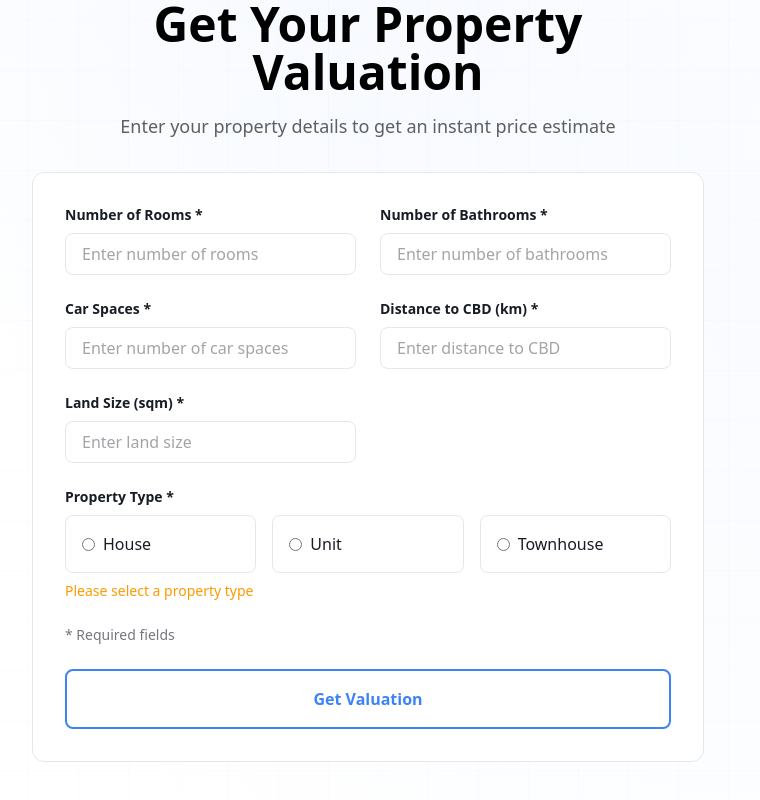
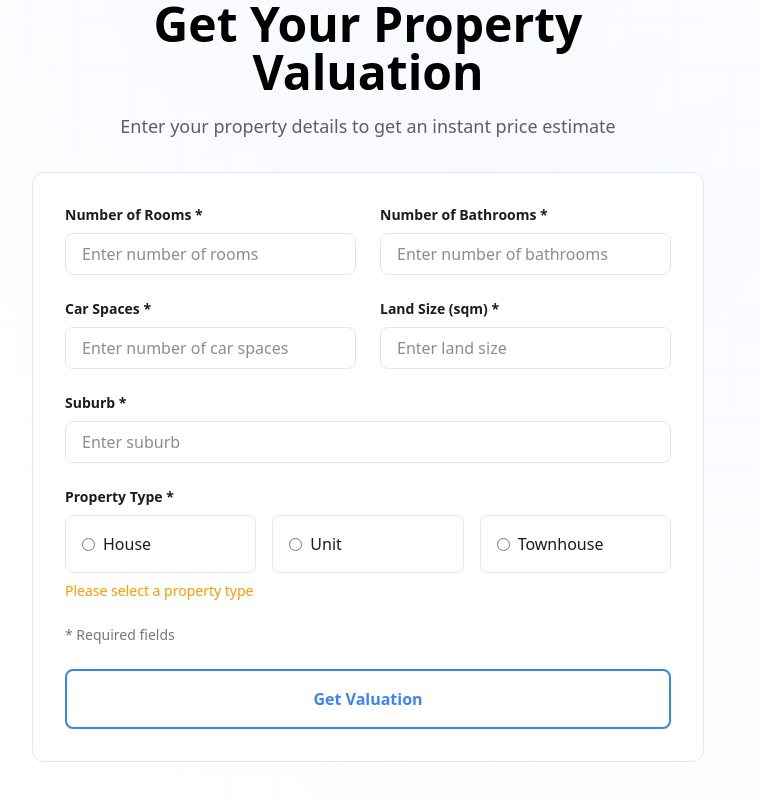
Before and after one commit to RafeUmair/houseMarketPredictor, a React app in the folder frontend/frontend/: page / in a window 1280 px wide. Shown: the part 880-1680 px from the top of the page, without its empty margins (272-1032 px from the left). Built offline with nearby package versions, Linux system fonts and the light colour scheme; the HTML template or start-up script is replaced by a standard one.

Commit message:
Swapped distance to cbd field with suburb

```diff
--- a/frontend/frontend/src/components/NavBar.jsx
+++ b/frontend/frontend/src/components/NavBar.jsx
@@ -26,11 +26,11 @@ export const Navbar = () => {
           <a href="#home" className="hover:text-primary transition">
             Home
           </a>
-          <a href="#about" className="hover:text-primary transition">
-            About
-          </a>
           <a href="#valuation" className="hover:text-primary transition">
             Valuation
+          </a>
+          <a href="#map" className="hover:text-primary transition">
+            Map
           </a>
         </nav>
 
--- a/frontend/frontend/src/components/ValuationSection.jsx
+++ b/frontend/frontend/src/components/ValuationSection.jsx
@@ -5,11 +5,11 @@ export const ValuationSection = () => {
     Rooms: "",
     Bathroom: "",
     Car: "",
-    Distance_to_CBD: "",
     Landsize: "",
     Type_h: 0,
     Type_u: 0,
     Type_t: 0,
+    Suburb: "",
   });
 
   const [loading, setLoading] = useState(false);
@@ -44,8 +44,8 @@ export const ValuationSection = () => {
     setError(null);
     setPrediction(null);
 
-    //Validate required fields
-    const requiredFields = ['Rooms', 'Bathroom', 'Car', 'Distance_to_CBD', 'Landsize'];
+    // Validate required fields
+    const requiredFields = ['Rooms', 'Bathroom', 'Car', 'Landsize', 'Suburb'];
     const emptyFields = requiredFields.filter(field => formData[field] === "" || formData[field] === null);
 
     if (emptyFields.length > 0) {
@@ -60,24 +60,22 @@ export const ValuationSection = () => {
       return;
     }
 
-    //Convert string values to numbers for API
+    // Prepare data for API
     const numericData = {
       Rooms: Number(formData.Rooms),
       Bathroom: Number(formData.Bathroom),
       Car: Number(formData.Car),
-      Distance_to_CBD: Number(formData.Distance_to_CBD),
       Landsize: Number(formData.Landsize),
       Type_h: formData.Type_h,
       Type_u: formData.Type_u,
       Type_t: formData.Type_t,
+      Suburb: formData.Suburb,
     };
 
     try {
       const response = await fetch("http://localhost:8000/predictPrice", {
         method: "POST",
-        headers: {
-          "Content-Type": "application/json",
-        },
+        headers: { "Content-Type": "application/json" },
         body: JSON.stringify(numericData),
       });
 
@@ -90,223 +88,87 @@ export const ValuationSection = () => {
       setPrediction(data.predicted_price);
     } catch (err) {
       setError("Failed to get prediction. Make sure the API server is running and all fields are filled correctly.");
-      console.error("Error:", err);
+      console.error(err);
     } finally {
       setLoading(false);
     }
   };
 
   const formatPrice = (price) => {
-    return new Intl.NumberFormat("en-AU", {
-      style: "currency",
-      currency: "AUD",
-      maximumFractionDigits: 0,
-    }).format(price);
+    return new Intl.NumberFormat("en-AU", { style: "currency", currency: "AUD", maximumFractionDigits: 0 }).format(price);
   };
 
   const isPropertyTypeSelected = formData.Type_h === 1 || formData.Type_u === 1 || formData.Type_t === 1;
 
   return (
-    <section
-      id="valuation"
-      className="min-h-screen flex flex-col items-center justify-center px-4 py-20"
-    >
+    <section className="min-h-screen flex flex-col items-center justify-center px-4 py-20">
       <div className="max-w-2xl w-full space-y-8">
         <div className="text-center mb-8 fade-up">
-          <h2 className="text-4xl md:text-5xl font-black mb-4 home-title">
-            Get Your Property Valuation
-          </h2>
-          <p className="text-lg text-foreground/70">
-            Enter your property details to get an instant price estimate
-          </p>
+          <h2 className="text-4xl md:text-5xl font-black mb-4 home-title">Get Your Property Valuation</h2>
+          <p className="text-lg text-foreground/70">Enter your property details to get an instant price estimate</p>
         </div>
 
-        <form
-          onSubmit={handleSubmit}
-          className="space-y-6 bg-card border rounded-xl p-6 md:p-8 fade-up"
-          style={{ animationDelay: "0.2s" }}
-        >
+        <form onSubmit={handleSubmit} className="space-y-6 bg-card border rounded-xl p-6 md:p-8 fade-up" style={{ animationDelay: "0.2s" }}>
           <div className="grid grid-cols-1 md:grid-cols-2 gap-6">
             {/* Rooms */}
             <div>
-              <label className="block text-sm font-semibold mb-2 text-foreground">
-                Number of Rooms *
-              </label>
-              <input
-                type="number"
-                name="Rooms"
-                value={formData.Rooms}
-                onChange={handleChange}
-                min="1"
-                max="10"
-                placeholder="Enter number of rooms"
-                className="w-full px-4 py-2 border border-border rounded-lg bg-background text-foreground focus:outline-none focus:ring-2 focus:ring-primary placeholder:text-foreground/40"
-                required
-              />
+              <label className="block text-sm font-semibold mb-2 text-foreground">Number of Rooms *</label>
+              <input type="number" name="Rooms" value={formData.Rooms} onChange={handleChange} min="1" max="10" placeholder="Enter number of rooms" className="w-full px-4 py-2 border border-border rounded-lg bg-background text-foreground focus:outline-none focus:ring-2 focus:ring-primary" required />
             </div>
 
             {/* Bathroom */}
             <div>
-              <label className="block text-sm font-semibold mb-2 text-foreground">
-                Number of Bathrooms *
-              </label>
-              <input
-                type="number"
-                name="Bathroom"
-                value={formData.Bathroom}
-                onChange={handleChange}
-                min="1"
-                max="10"
-                placeholder="Enter number of bathrooms"
-                className="w-full px-4 py-2 border border-border rounded-lg bg-background text-foreground focus:outline-none focus:ring-2 focus:ring-primary placeholder:text-foreground/40"
-                required
-              />
+              <label className="block text-sm font-semibold mb-2 text-foreground">Number of Bathrooms *</label>
+              <input type="number" name="Bathroom" value={formData.Bathroom} onChange={handleChange} min="1" max="10" placeholder="Enter number of bathrooms" className="w-full px-4 py-2 border border-border rounded-lg bg-background text-foreground focus:outline-none focus:ring-2 focus:ring-primary" required />
             </div>
 
-            {/* Car Spaces */}
+            {/* Car */}
             <div>
-              <label className="block text-sm font-semibold mb-2 text-foreground">
-                Car Spaces *
-              </label>
-              <input
-                type="number"
-                name="Car"
-                value={formData.Car}
-                onChange={handleChange}
-                min="0"
-                max="10"
-                placeholder="Enter number of car spaces"
-                className="w-full px-4 py-2 border border-border rounded-lg bg-background text-foreground focus:outline-none focus:ring-2 focus:ring-primary placeholder:text-foreground/40"
-                required
-              />
-            </div>
-
-            {/* Distance to CBD */}
-            <div>
-              <label className="block text-sm font-semibold mb-2 text-foreground">
-                Distance to CBD (km) *
-              </label>
-              <input
-                type="number"
-                name="Distance_to_CBD"
-                value={formData.Distance_to_CBD}
-                onChange={handleChange}
-                min="0"
-                step="0.1"
-                placeholder="Enter distance to CBD"
-                className="w-full px-4 py-2 border border-border rounded-lg bg-background text-foreground focus:outline-none focus:ring-2 focus:ring-primary placeholder:text-foreground/40"
-                required
-              />
+              <label className="block text-sm font-semibold mb-2 text-foreground">Car Spaces *</label>
+              <input type="number" name="Car" value={formData.Car} onChange={handleChange} min="0" max="10" placeholder="Enter number of car spaces" className="w-full px-4 py-2 border border-border rounded-lg bg-background text-foreground focus:outline-none focus:ring-2 focus:ring-primary" required />
             </div>
 
             {/* Landsize */}
             <div>
-              <label className="block text-sm font-semibold mb-2 text-foreground">
-                Land Size (sqm) *
-              </label>
-              <input
-                type="number"
-                name="Landsize"
-                value={formData.Landsize}
-                onChange={handleChange}
-                min="0"
-                step="0.1"
-                placeholder="Enter land size"
-                className="w-full px-4 py-2 border border-border rounded-lg bg-background text-foreground focus:outline-none focus:ring-2 focus:ring-primary placeholder:text-foreground/40"
-                required
-              />
+              <label className="block text-sm font-semibold mb-2 text-foreground">Land Size (sqm) *</label>
+              <input type="number" name="Landsize" value={formData.Landsize} onChange={handleChange} min="0" step="0.1" placeholder="Enter land size" className="w-full px-4 py-2 border border-border rounded-lg bg-background text-foreground focus:outline-none focus:ring-2 focus:ring-primary" required />
             </div>
 
-            <div></div>
+            {/* Suburb */}
+            <div className="md:col-span-2">
+              <label className="block text-sm font-semibold mb-2 text-foreground">Suburb *</label>
+              <input type="text" name="Suburb" value={formData.Suburb} onChange={handleChange} placeholder="Enter suburb" className="w-full px-4 py-2 border border-border rounded-lg bg-background text-foreground focus:outline-none focus:ring-2 focus:ring-primary" required />
+            </div>
 
             {/* Property Type */}
             <div className="md:col-span-2">
-              <label className="block text-sm font-semibold mb-2 text-foreground">
-                Property Type *
-              </label>
+              <label className="block text-sm font-semibold mb-2 text-foreground">Property Type *</label>
               <div className="grid grid-cols-3 gap-4">
-                <label className={`flex items-center space-x-2 p-4 border rounded-lg cursor-pointer transition-colors ${
-                  formData.Type_h === 1
-                    ? 'border-primary bg-primary/10'
-                    : 'border-border hover:bg-muted'
-                }`}>
-                  <input
-                    type="radio"
-                    name="propertyType"
-                    value="h"
-                    checked={formData.Type_h === 1}
-                    onChange={handleChange}
-                    className="text-primary"
-                  />
-                  <span className="text-foreground">House</span>
-                </label>
-                <label className={`flex items-center space-x-2 p-4 border rounded-lg cursor-pointer transition-colors ${
-                  formData.Type_u === 1
-                    ? 'border-primary bg-primary/10'
-                    : 'border-border hover:bg-muted'
-                }`}>
-                  <input
-                    type="radio"
-                    name="propertyType"
-                    value="u"
-                    checked={formData.Type_u === 1}
-                    onChange={handleChange}
-                    className="text-primary"
-                  />
-                  <span className="text-foreground">Unit</span>
-                </label>
-                <label className={`flex items-center space-x-2 p-4 border rounded-lg cursor-pointer transition-colors ${
-                  formData.Type_t === 1
-                    ? 'border-primary bg-primary/10'
-                    : 'border-border hover:bg-muted'
-                }`}>
-                  <input
-                    type="radio"
-                    name="propertyType"
-                    value="t"
-                    checked={formData.Type_t === 1}
-                    onChange={handleChange}
-                    className="text-primary"
-                  />
-                  <span className="text-foreground">Townhouse</span>
-                </label>
+                {['h', 'u', 't'].map((type, idx) => (
+                  <label key={type} className={`flex items-center space-x-2 p-4 border rounded-lg cursor-pointer transition-colors ${
+                    formData[`Type_${type}`] === 1 ? 'border-primary bg-primary/10' : 'border-border hover:bg-muted'
+                  }`}>
+                    <input type="radio" name="propertyType" value={type} checked={formData[`Type_${type}`] === 1} onChange={handleChange} className="text-primary" />
+                    <span className="text-foreground">{type === 'h' ? 'House' : type === 'u' ? 'Unit' : 'Townhouse'}</span>
+                  </label>
+                ))}
               </div>
-              {!isPropertyTypeSelected && (
-                <p className="mt-2 text-sm text-amber-500">Please select a property type</p>
-              )}
+              {!isPropertyTypeSelected && <p className="mt-2 text-sm text-amber-500">Please select a property type</p>}
             </div>
           </div>
 
-          <div className="text-sm text-foreground/60">
-            <p>* Required fields</p>
-          </div>
-
-          <button
-            type="submit"
-            className="themed-button w-full fade-up disabled:opacity-50 disabled:cursor-not-allowed"
-            style={{ animationDelay: "0.4s" }}
-            disabled={loading}
-          >
-            {loading ? "Calculating..." : "Get Valuation"}
-          </button>
+          <div className="text-sm text-foreground/60"><p>* Required fields</p></div>
+          <button type="submit" className="themed-button w-full fade-up disabled:opacity-50 disabled:cursor-not-allowed" disabled={loading}>{loading ? "Calculating..." : "Get Valuation"}</button>
         </form>
 
-        {/* Prediction Result */}
         {prediction && (
           <div className="bg-card border rounded-xl p-8 text-center fade-up">
-            <h3 className="text-2xl font-semibold mb-4 text-foreground">
-              Estimated Property Value
-            </h3>
-            <p className="text-5xl font-black text-primary mb-2">
-              {formatPrice(prediction)}
-            </p>
-            <p className="text-sm text-foreground/70">
-              This is an estimate based on the provided information
-            </p>
+            <h3 className="text-2xl font-semibold mb-4 text-foreground">Estimated Property Value</h3>
+            <p className="text-5xl font-black text-primary mb-2">{formatPrice(prediction)}</p>
+            <p className="text-sm text-foreground/70">This is an estimate based on the provided information</p>
           </div>
         )}
 
-        {/* Error Message */}
         {error && (
           <div className="bg-red-500/10 border border-red-500/50 rounded-xl p-4 text-center">
             <p className="text-red-500">{error}</p>
```
Also changed, not shown: 1 other file (tests, documents, lock files or other folders).
